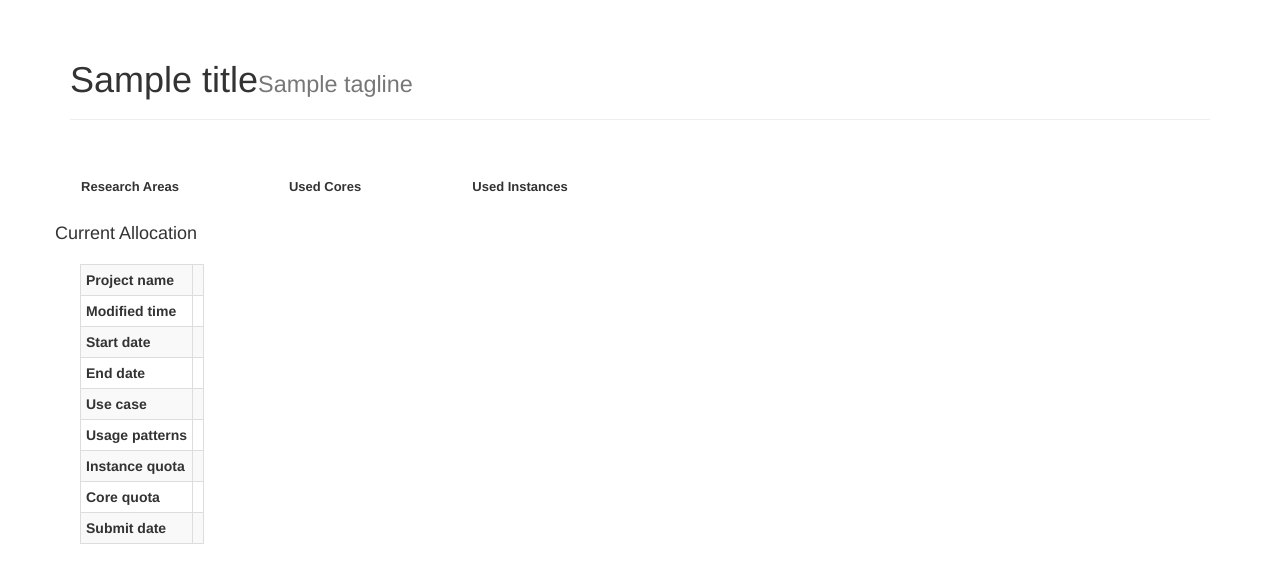
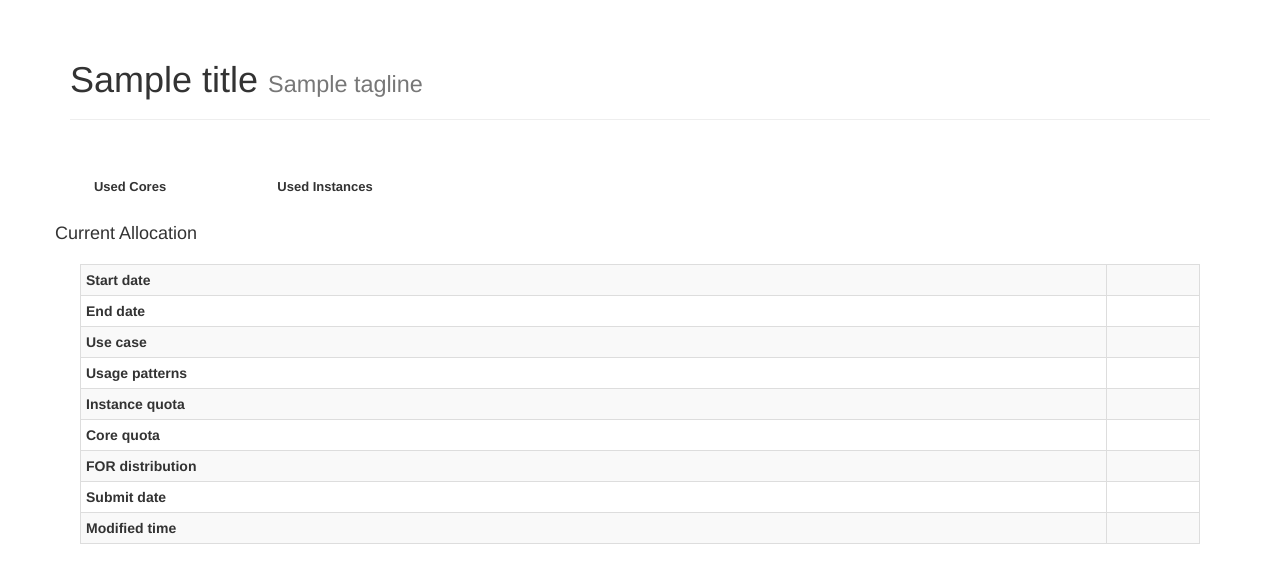
Before and after one commit to rrothwell/langstroth, a Django app: template nectar_allocations/templates/project_details.html in a window 1280 px wide. Shown: the part 52-635 px from the top of the page. Run offline with Django 3.2, Linux system fonts and the light colour scheme; the template is opened without the code that fills it: most values are stand-ins (such as "Sample title", 1, 10 or a date in 2020); lists and menus that the app fills with data are empty; parts of the project's set-up code (start-up, migrations or seed data) failed here and were passed over; some libraries are stand-ins or nearby versions.

Commit message:
RR: mods to project page. Shift project name into heading. Add FOR distribution percentages.

```diff
--- a/langstroth/static/js/for_table.js
+++ b/langstroth/static/js/for_table.js
@@ -123,7 +123,7 @@ function tabulateAllocations(table, dataset, total, isCoreQuota) {
 				return paletteStack.tos()(d.colourIndex);
 		})
 		.text(function(row) {
-				return isForCodeLevel() ? row["target"] : row["projectName"] ;
+				return isForCodeLevel() ? row["target"] : row["projectName"].makeWrappable() ;
 			});
 
 	rows.select("td.col1")
@@ -172,7 +172,7 @@ function tabulateAllocations(table, dataset, total, isCoreQuota) {
 		})
 		.style("color", "white")
 		.text(function(row) {
-				return isForCodeLevel() ? row["target"] : row["projectName"] ;
+				return isForCodeLevel() ? row["target"] : row["projectName"].makeWrappable() ;
 			});
 
 	newRows.append("td")
--- a/langstroth/static/js/project_details.js
+++ b/langstroth/static/js/project_details.js
@@ -3,15 +3,15 @@
 //==== Details Table
 
 var headings = {
-	"project_name" : "Project name",
-	"modified_time" : "Modified time",
 	"start_date" : "Start date",
 	"end_date" : "End date",
 	"use_case" : " Use case",
 	"usage_patterns" : "Usage patterns",
 	"instance_quota" : "Instance quota",
 	"core_quota" : "Core quota",
-	"submit_date" : "Submit date"
+	"for_distribution" : "FOR distribution",
+	"submit_date" : "Submit date",
+	"modified_time" : "Modified time"
 };
 
 var toolTip = d3.select("body")
@@ -28,12 +28,11 @@ var toolTip = d3.select("body")
 //==== HTML Table For Project Details.
 // Populated on page load. Dynamic update after page load is not supported.
 
-function tabulateSummary(pageAreaSelector, project_summary) {
+function tabulateSummary(pageAreaSelector, projectSummary, forTranslation) {
 
 	// Define the table with heading.
 	var table = d3.select(pageAreaSelector).append("table")
-					.attr("class", "table-striped table-bordered table-condensed");
-	//table.append("caption").text("Current Allocation");
+					.attr("class", "table table-striped table-bordered table-condensed");
 	tbody = table.append("tbody");
 
 	// Add rows with rows (tr), row headings (th) and the detail entries (td).
@@ -54,9 +53,39 @@ function tabulateSummary(pageAreaSelector, project_summary) {
 			});
 
 	rows.append("td")
-		.text(function(row) {
-			return project_summary[row];
+		.html(function(row) {
+			if (row == "for_distribution") {
+				var forDistributionTable = "<table class='table table-striped table-bordered table-condensed'  style='max-width: 40em;'>";
+				if (projectSummary.field_of_research_1) {
+					var for1 = projectSummary.field_of_research_1;
+					forDistributionTable += "<tr  style='line-height: 1.0;'>"
+					+ "<th style='min-width: 6em'>" + "FOR&nbsp;1:&nbsp;</th>"
+					+ "<td style='min-width: 20em'>" + forTranslation[for1] + "&nbsp;(" + for1 + ")</td>"
+					+ "<td style='max-width: 4em'>" + projectSummary.for_percentage_1 + "&nbsp;%&nbsp;</td>"
+					+ "</tr>";
+				}
+				if (projectSummary.field_of_research_2) {
+					var for2 = projectSummary.field_of_research_2;
+					forDistributionTable += "<tr style='line-height: 1.0;'>"
+					+ "<th style='min-width: 6em'>" + "FOR&nbsp;2:&nbsp;</th>"
+					+ "<td style='min-width: 20em'>" + forTranslation[for2] + "&nbsp;(" + for2 + ")</td>"
+					+ "<td style='max-width: 4em'>" + projectSummary.for_percentage_2 + "&nbsp;%&nbsp;</td>"
+					+ "</tr>";
+				}
+				if (projectSummary.field_of_research_3) {
+					var for3 = projectSummary.field_of_research_3;
+					forDistributionTable += "<tr style='line-height: 1.0;'>"
+					+ "<th style='min-width: 6em'>" + "FOR&nbsp;3:&nbsp;</th>"
+					+ "<td style='min-width: 20em'>" + forTranslation[for3] + "&nbsp;(" + for3 + ")</td>"
+					+ "<td style='max-width: 4em'>" + projectSummary.for_percentage_3 + "&nbsp;%&nbsp;</td>"
+					+ "</tr>";
+				}
+				forDistributionTable += "</table>";
+				return forDistributionTable;
+			}
+			return projectSummary[row];
 		});
+
 }
 
 //==== Pie Chart for Instance and Core Quota.
@@ -116,100 +145,16 @@ function graphQuota(pageAreaSelector, quotaKey, usage) {
 				});
 }
 
-//==== Pie Chart to show Field of Research Partitioning for Project.
-
-function graphFieldOfResearch(pageAreaSelector, forUsage, forTranslation) {
-
-	var color = d3.scale.ordinal()
-				// for first, second and third FOR's.
-				.domain("0", "1", "2")
-				.range(["#ff0000", "#00ff00", "#0000ff"]);
-
-	var pie = d3.layout.pie()
-				.value(function(d) {
-					return d.percent;
-				});
-
-	var arc = d3.svg.arc()
-				.outerRadius(PIE_CHART_RADIUS)
-			    .innerRadius(PIE_CHART_INNER_RADIUS)
-			    .startAngle(function(d) { return 2*Math.PI - d.startAngle; })
-			    .endAngle(function(d) { return 2*Math.PI - d.endAngle; });
-
-	var svg = d3.select(pageAreaSelector).append("svg")
-				.attr("width", PIE_CHART_WIDTH)
-				.attr("height", PIE_CHART_HEIGHT)
-				.append("g")
-				.attr("transform", "translate(" + PIE_CHART_WIDTH / 2 + "," + PIE_CHART_HEIGHT / 2 + ")");
-
-	svg.datum(forUsage).selectAll("path")
-				.data(pie)
-				.enter().append("path")
-				.attr("fill", function(d, i) { return color(i); })
-				.attr("d", arc)
-				.each(function(d) {
-					this._current = d;
-				}); // store the initial angles
-
-	var g = svg.selectAll(".arc")
-				.data(pie(forUsage))
-				.enter().append("g")
-				.attr("class", "arc");
-
-	var text = g.append("text")
-				.attr("transform", function(d) { return "translate(" + arc.centroid(d) + ")"; })
-				.attr("dy", ".35em")
-				.style("text-anchor", "middle")
-				.style("font-weight", "bold")
-				.style("font-family", "'Helvetica Neue', Helvetica, Arial, sans-serif")
-				.style("font-size", "13px")
-				.on("mouseover", showRelatedLabels)
-				.on("mousemove", moveRelatedLabels)
-				.on("mouseout", hideRelatedLabels)
-				.text(function(d) {
-					return d.data.code;
-				});
-
-	//---- Popup showing full FOR description.
-
-	function showFor(d) {
-		var markup = "<div class='for-container'>"
-					+ forTranslation[d.data.code]
-					+ "</div>";
-		toolTip.html(markup);
-	}
-
-	function showRelatedLabels(d, i) {
-		showFor(d);
-		toolTip.style("visibility", "visible");
-	}
-
-	function moveRelatedLabels(d, i) {
-		var top = (d3.event.pageY - 10) + "px";
-		var left = (d3.event.pageX + 10) + "px";
-		toolTip.style("top", top).style("left", left);
-	}
-
-	function hideRelatedLabels(d, i) {
-		toolTip.style("visibility", "hidden");
-	}
-}
-
 //==== Project Allocation: Assembling the Pieces.
 // Table and 3 pie charts.
 
 function projectDetails() {
 	d3.json("/nacc/rest/for_codes", function(error, forTranslation) {
-		d3.json("/nacc/rest/allocations/" + allocationId + "/project/summary", function(error, project_summary) {
-			tabulateSummary("#project-summary", project_summary);
-			var forUsage = [
-                {'code': project_summary.field_of_research_1, 'percent': project_summary.for_percentage_1},
-                {'code': project_summary.field_of_research_2, 'percent': project_summary.for_percentage_2},
-                {'code': project_summary.field_of_research_3, 'percent': project_summary.for_percentage_3}];
-			graphFieldOfResearch("#research-pie-chart", forUsage, forTranslation);
-			var coreUsage = [project_summary.cores, project_summary.core_quota - project_summary.cores];
+		d3.json("/nacc/rest/allocations/" + allocationId + "/project/summary", function(error, projectSummary) {
+			tabulateSummary("#project-summary", projectSummary, forTranslation);
+			var coreUsage = [projectSummary.cores, projectSummary.core_quota - projectSummary.cores];
 			graphQuota("#core-pie-chart","cores", coreUsage);
-			instanceUsage = [project_summary.instances, project_summary.instance_quota - project_summary.instances];
+			instanceUsage = [projectSummary.instances, projectSummary.instance_quota - projectSummary.instances];
 			graphQuota("#instance-pie-chart","instances", instanceUsage);
 		});
 	});
--- a/langstroth/templates/base.html
+++ b/langstroth/templates/base.html
@@ -44,7 +44,7 @@
       <div class="container">
         <div class="page-header">
           {% block page-header %}
-          <h1>{{ title }}<small>{{ tagline }}</small></h1>
+          <h1>{{ title }}&nbsp;<small>{{ tagline }}</small></h1>
           {% endblock %}
         </div>
         <br/>
--- a/nectar_allocations/templates/project_details.html
+++ b/nectar_allocations/templates/project_details.html
@@ -7,14 +7,6 @@
 
 {% block content %}
 		<div class="row">
-			<div class="col-md-2">
-				<div id="visualisation" class='project-visualisation-container'>
-					<div>
-						<div id="research-pie-chart" class='project-chart-container'></div>
-						<h4>Research Areas</h4>
-					</div>
-				</div>
-			</div>
 			<div class="col-md-2">
 				<div id="visualisation" class='project-visualisation-container'>
 					<div>
@@ -31,7 +23,7 @@
 					</div>
 				</div>
 			</div>
-			<div class="col-md-6">
+			<div class="col-md-8">
 				&nbsp;
 			</div>
 		</div>
--- a/nectar_allocations/views.py
+++ b/nectar_allocations/views.py
@@ -16,9 +16,10 @@ def allocation_visualisation_page(request):
     return render(request, "allocation_visualisation.html", context)
 
 def project_details_page(request, allocation_request_id):
+    allocation_dict = AllocationRequest.project_from_allocation_request_id(allocation_request_id)
     context = {
-        "title": "Project Details",
-        "tagline": "",
+        "title": "Project",
+        "tagline": allocation_dict['project_name'].replace('_', ' '),
         "allocation_request_id": allocation_request_id}
     return render(request, "project_details.html", context)
 
```
